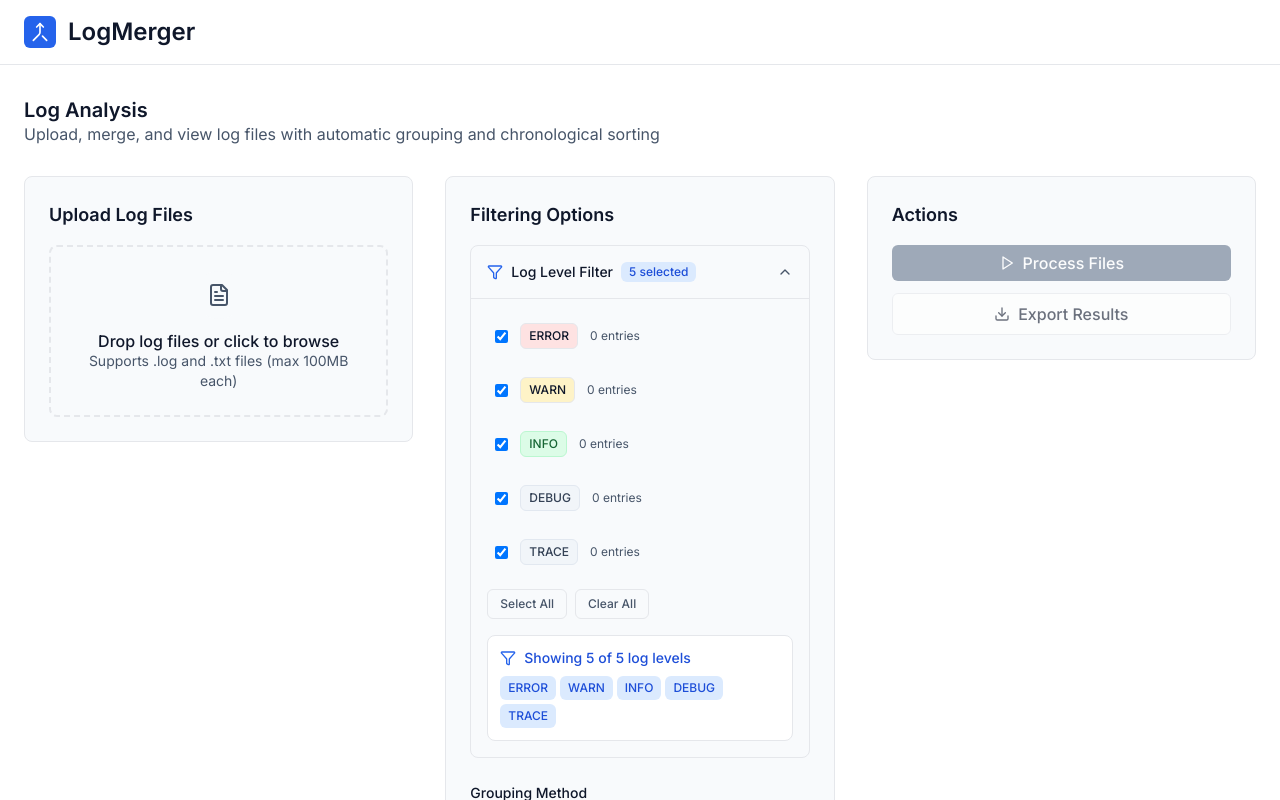
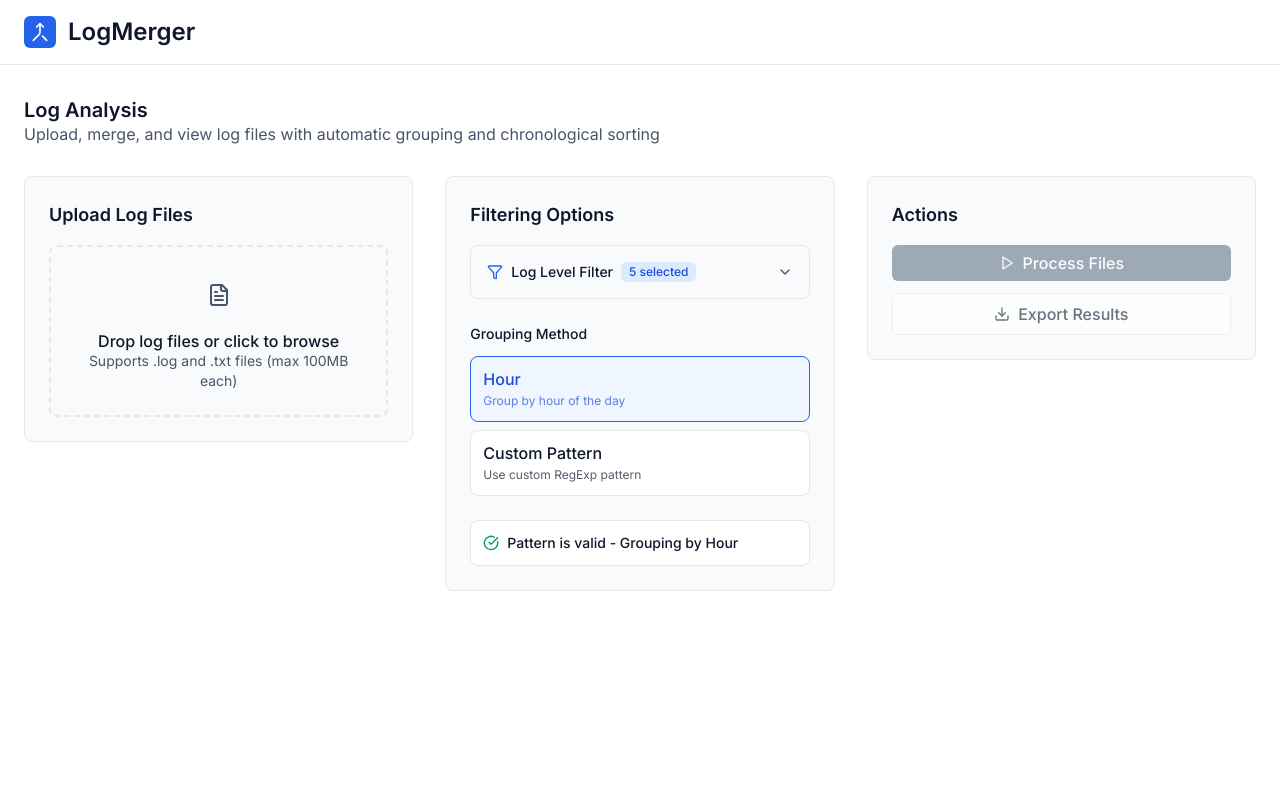
Before and after one commit to mcasari/logmerger, a React (Vite) app: page / in a window 1280 px wide. Shown: the top 800 px of the page. Built offline with nearby package versions, Linux system fonts and the light colour scheme.

Commit message:
Close Log Level Filter by default

```diff
--- a/src/pages/log-merger/components/PatternConfiguration.jsx
+++ b/src/pages/log-merger/components/PatternConfiguration.jsx
@@ -17,7 +17,7 @@ const PatternConfiguration = ({
 }) => {
   const [isPatternValid, setIsPatternValid] = useState(true);
   const [patternError, setPatternError] = useState('');
-  const [isLogLevelFilterOpen, setIsLogLevelFilterOpen] = useState(true);
+  const [isLogLevelFilterOpen, setIsLogLevelFilterOpen] = useState(false);
 
   const predefinedPatterns = [
     {
```
